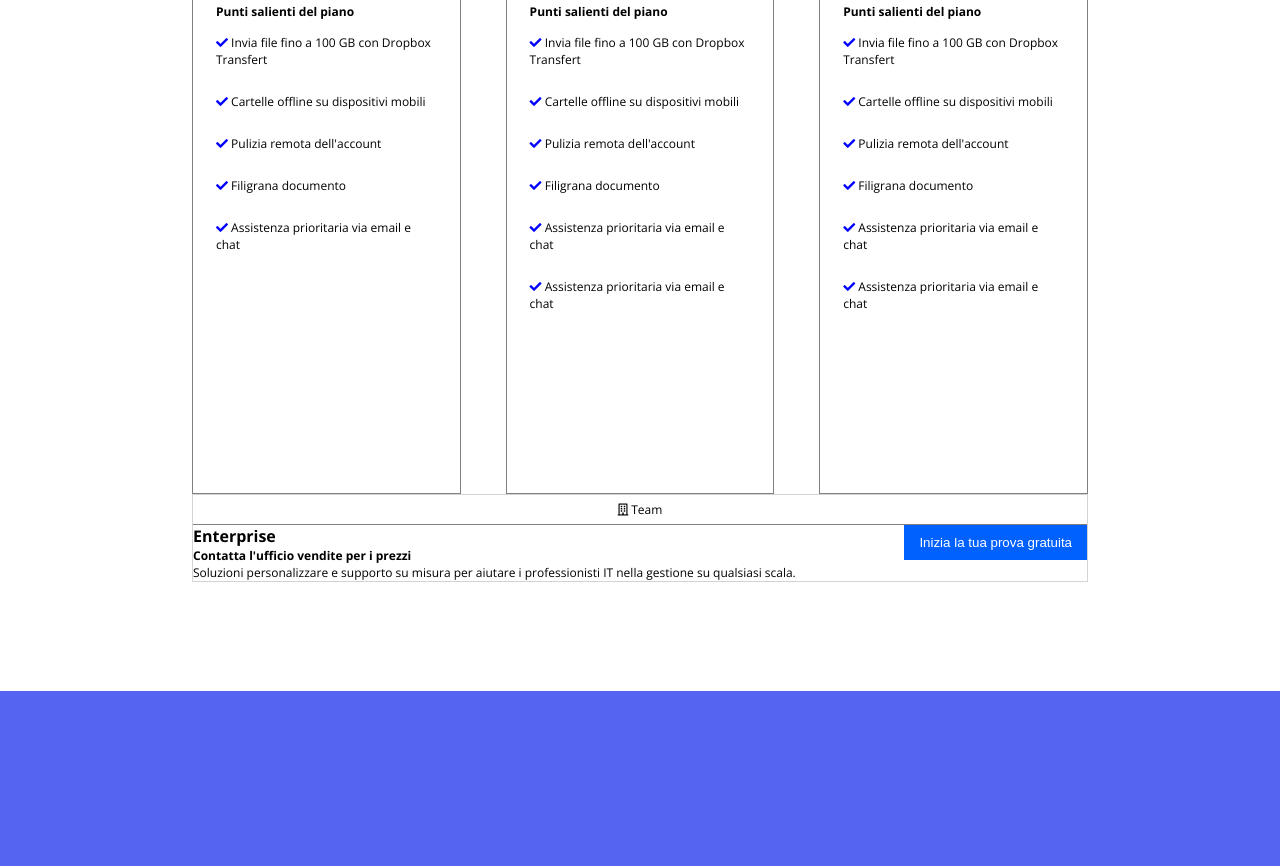
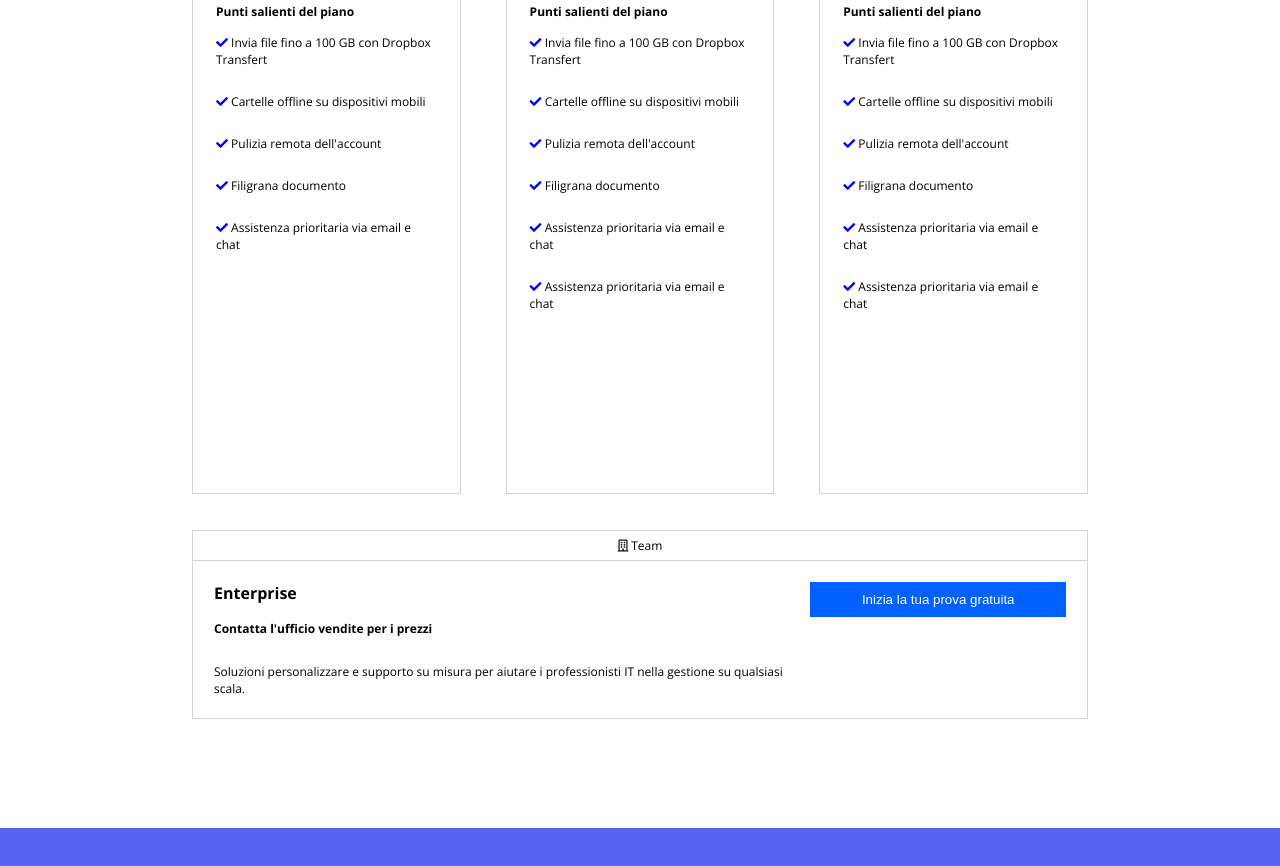
Before and after one commit to airowl/htmlcss-dropbox, a plain HTML site: page index.html in a window 1280 px wide. Shown: the part 1399-2265 px from the top of the page. Drawn offline with nearby package versions, Linux system fonts and the light colour scheme.

Commit message:
add il plan enterprise usando due div con float

```diff
--- a/css/style.css
+++ b/css/style.css
@@ -182,7 +182,7 @@ section.prices .plans .plan{
     float: left;
     width: 30%; /* PROBLEMINO */
     height: 60rem;
-    border: 1px solid grey;
+    border: 1px solid lightgray;
 }
 
 section.prices .plans .plan:nth-child(2){
@@ -191,7 +191,7 @@ section.prices .plans .plan:nth-child(2){
 
 section.prices .plan-title{
     text-align: center;
-    border-bottom: 1px solid grey;
+    border-bottom: 1px solid lightgray;
     padding: .375rem 0;
 }
 
@@ -242,6 +242,24 @@ section.prices .plans .plan .plan-contents nav ul li .fas{
 
 section.prices .plan-enterprise{
     border: 1px solid lightgray;
+    margin-top: 36px;
+}
+
+section.prices .plan-enterprise .col-bottom {
+    padding: 21px;
+}
+
+section.prices .plan-enterprise .col-bottom .floats-left{
+    width: 70%;
+}
+
+section.prices .plan-enterprise .col-bottom .floats-left p{
+    margin-top: 16px;
+    margin-bottom: 26px;
+}
+
+section.prices .plan-enterprise .col-bottom .floats-right{
+    width: 30%;
 }
 
 /* CTA */
--- a/index.html
+++ b/index.html
@@ -242,7 +242,7 @@
                     <div class="plan-title">
                         <i class="far fa-building"></i> Team
                     </div>
-                    <div class="clearfix">
+                    <div class="col-bottom clearfix">
                         <div class="floats-left">
                             <h4 class="font-sm">
                                 Enterprise
@@ -260,6 +260,9 @@
 
         <section class="cta">
             <div class="container">
+                <div class="floats-ledt">
+
+                </div>
 
             </div>
         </section>
```
